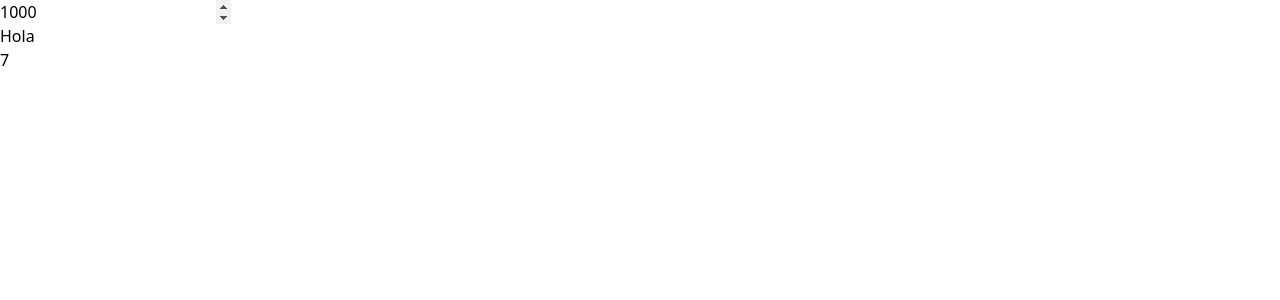
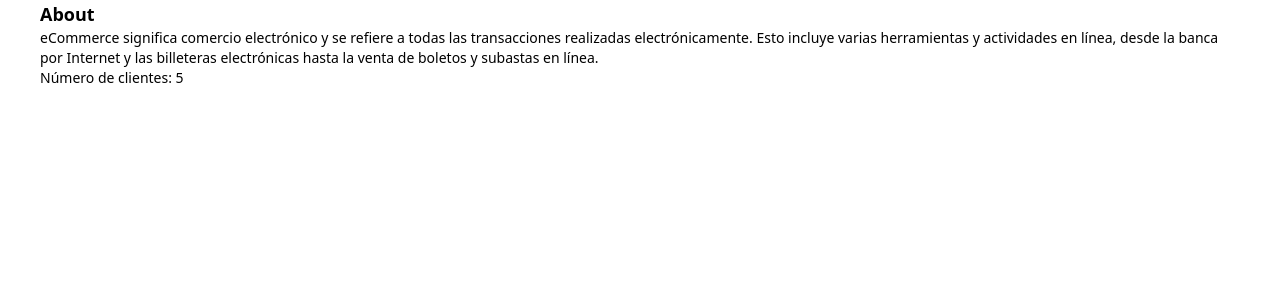
Before and after one commit to ING-VSARM1011/E-Commerce-Store, an Angular app in the folder e-commerce-store/: page /about in a window 1280 px wide. Shown: the top 300 px of the page. Built offline with nearby package versions, Linux system fonts and the light colour scheme.

Commit message:
Comenzando a crear la página "about us" o "conócenos".

```diff
--- a/e-commerce-store/src/app/domains/info/pages/about/about.component.html
+++ b/e-commerce-store/src/app/domains/info/pages/about/about.component.html
@@ -1,9 +1,5 @@
-<p>
-    <input type="number" [value]="duration()" (change)="changeDuration($event)">
-</p>
-<p>
-    <input type="text" [value]="message()" (change)="changeMessage($event)">
-</p>
-<p>
-    <app-counter [duration]="duration()" [message]="message()" *ngIf="duration() > 0" />
-</p>
+<div class="px-10">
+    <h1 class="text-lg font-bold">About</h1>
+    <p class="text-sm">eCommerce significa comercio electrónico y se refiere a todas las transacciones realizadas electrónicamente. Esto incluye varias herramientas y actividades en línea, desde la banca por Internet y las billeteras electrónicas hasta la venta de boletos y subastas en línea.</p>
+    <p class="text-sm">Número de clientes: <app-counter [duration]="duration()" [message]="message()" *ngIf="duration() > 0" /></p>
+</div>
--- a/e-commerce-store/src/app/domains/shared/components/counter/counter.component.html
+++ b/e-commerce-store/src/app/domains/shared/components/counter/counter.component.html
@@ -1 +1 @@
-<p>{{ counter() }}</p>
+<span>{{ counter() }}</span>
```
